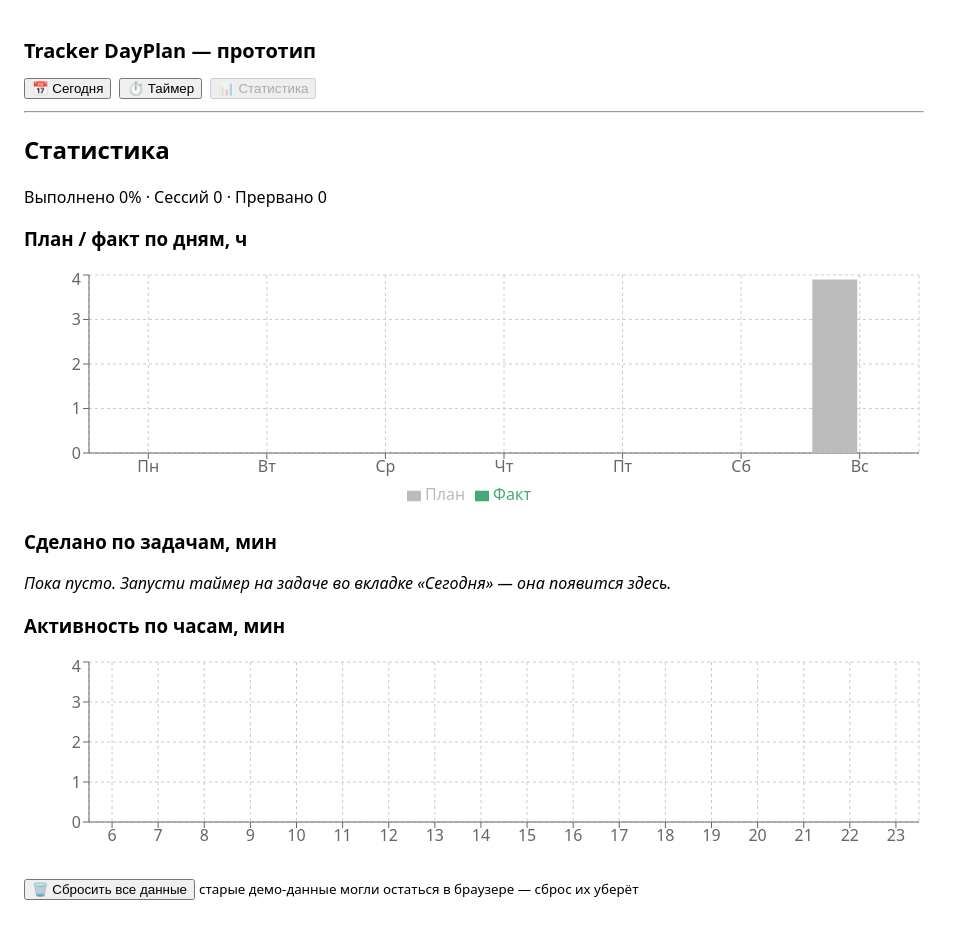
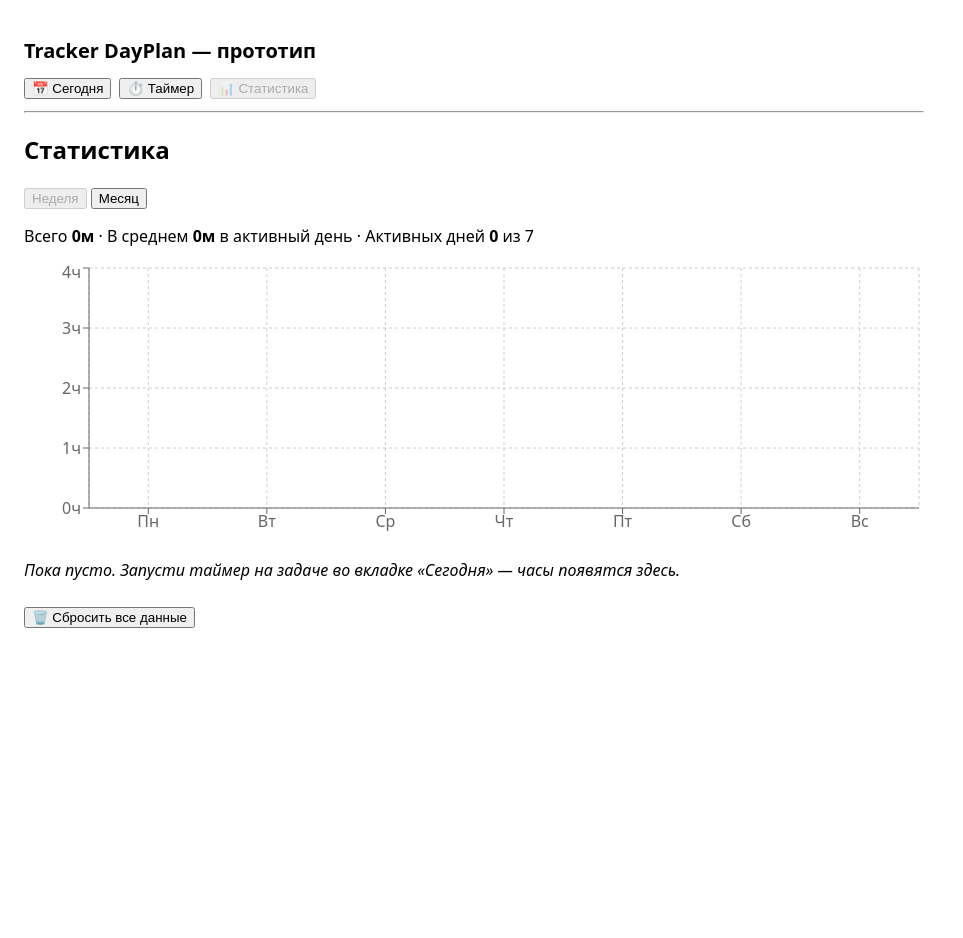
Before and after one commit to Aistben/Tracker_DayPlan, a React (Vite) app: page / in a window 1280 px wide. Both pictures are taken after a click on the button "📊 Статистика". Shown: the whole page, without its empty margins (0-963 px from the left). After the commit the page ends 800 px from the top, so only its background shows below. Built offline with nearby package versions, Linux system fonts and the light colour scheme.

Commit message:
Статистика упрощена до одного графика: часы по дням, неделя/месяц
Co-authored-by: arena-agent <297053741+arena-agent@users.noreply.github.com>

```diff
--- a/src/screens/Stats.tsx
+++ b/src/screens/Stats.tsx
@@ -1,156 +1,99 @@
-import { useMemo } from "react";
+import { useMemo, useState } from "react";
 import {
-  Bar, BarChart, CartesianGrid, Legend,
-  ResponsiveContainer, Tooltip, XAxis, YAxis,
+  Bar, BarChart, CartesianGrid, ResponsiveContainer, Tooltip, XAxis, YAxis,
 } from "recharts";
-import { STATUS_EMOJI } from "../lib/types";
 import { shiftISO, todayISO } from "../lib/storage";
 import type { useStore } from "../lib/useStore";
 
+type Period = 7 | 30;
+
 export default function Stats({ store }: { store: ReturnType<typeof useStore> }) {
   const { data } = store;
+  const [days, setDays] = useState<Period>(7);
 
-  // План/факт по дням за неделю.
-  const week = useMemo(() => {
+  // Единственный график: сколько часов ушло по дням.
+  const chart = useMemo(() => {
     const today = todayISO();
-    return Array.from({ length: 7 }, (_, i) => {
-      const date = shiftISO(today, i - 6);
-      const dayTasks = data.tasks.filter((t) => t.date === date);
-      const ids = new Set(dayTasks.map((t) => t.id));
-      const spent = data.sessions
-        .filter((s) => s.taskId && ids.has(s.taskId) && s.type === "focus")
-        .reduce((sum, s) => sum + s.durationMinutes, 0);
-      const plan = dayTasks.reduce((sum, t) => sum + t.plannedMinutes, 0);
-      return {
-        day: ["Пн", "Вт", "Ср", "Чт", "Пт", "Сб", "Вс"][
-          (new Date(date + "T00:00:00").getDay() + 6) % 7
-        ],
-        План: +(plan / 60).toFixed(1),
-        Факт: +(spent / 60).toFixed(1),
-      };
-    });
-  }, [data]);
-
-  // Что реально сделано: задачи с потраченным временем.
-  const byTask = useMemo(() => {
-    const spent = new Map<string, number>();
-    data.sessions
-      .filter((x) => x.type === "focus" && x.taskId)
-      .forEach((x) => {
-        spent.set(x.taskId!, (spent.get(x.taskId!) ?? 0) + x.durationMinutes);
-      });
-    return [...spent.entries()]
-      .map(([id, min]) => {
-        const t = data.tasks.find((x) => x.id === id);
-        return {
-          id,
-          name: t?.title ?? "Удалённая задача",
-          status: t?.status,
-          date: t?.date ?? "",
-          мин: min,
-          plan: t?.plannedMinutes ?? 0,
-        };
-      })
-      .sort((a, b) => b.мин - a.мин);
-  }, [data]);
-
-  // Активность по часам суток.
-  const byHour = useMemo(() => {
-    const arr = Array.from({ length: 24 }, (_, h) => ({ hour: `${h}`, мин: 0 }));
+    // Минуты фокус-сессий, разложенные по датам.
+    const byDate = new Map<string, number>();
     data.sessions
       .filter((s) => s.type === "focus")
       .forEach((s) => {
-        arr[new Date(s.startedAt).getHours()].мин += s.durationMinutes;
+        const d = new Date(s.startedAt);
+        const off = d.getTimezoneOffset();
+        const iso = new Date(d.getTime() - off * 60000).toISOString().slice(0, 10);
+        byDate.set(iso, (byDate.get(iso) ?? 0) + s.durationMinutes);
       });
-    return arr.filter((x) => +x.hour >= 6);
-  }, [data]);
 
-  const focus = data.sessions.filter((s) => s.type === "focus");
-  const doneCount = data.tasks.filter((t) => t.status === "done").length;
-  const closed = data.tasks.filter((t) => t.status !== "planned" && t.status !== "moved").length;
-  const rate = closed ? Math.round((doneCount / closed) * 100) : 0;
+    return Array.from({ length: days }, (_, i) => {
+      const date = shiftISO(today, i - (days - 1));
+      const min = byDate.get(date) ?? 0;
+      const dow = ["Пн", "Вт", "Ср", "Чт", "Пт", "Сб", "Вс"][
+        (new Date(date + "T00:00:00").getDay() + 6) % 7
+      ];
+      return {
+        // за неделю — дни недели, за месяц — числа
+        label: days === 7 ? dow : date.slice(8),
+        часы: +(min / 60).toFixed(1),
+        date,
+      };
+    });
+  }, [data.sessions, days]);
+
+  const totalMin = chart.reduce((s, d) => s + d.часы * 60, 0);
+  const activeDays = chart.filter((d) => d.часы > 0).length;
+  const avg = activeDays ? totalMin / activeDays : 0;
+
+  const fmtH = (min: number) => {
+    const h = Math.floor(min / 60);
+    const m = Math.round(min % 60);
+    return h ? `${h}ч ${m}м` : `${m}м`;
+  };
 
   return (
     <div>
       <h2>Статистика</h2>
+
       <p>
-        Выполнено {rate}% · Сессий {focus.length} · Прервано{" "}
-        {focus.filter((s) => !s.completed).length}
+        <button onClick={() => setDays(7)} disabled={days === 7}>
+          Неделя
+        </button>{" "}
+        <button onClick={() => setDays(30)} disabled={days === 30}>
+          Месяц
+        </button>
       </p>
 
-      <h3>План / факт по дням, ч</h3>
-      <div style={{ width: "100%", height: 240 }}>
+      <p>
+        Всего <strong>{fmtH(totalMin)}</strong> · В среднем{" "}
+        <strong>{fmtH(avg)}</strong> в активный день · Активных дней{" "}
+        <strong>{activeDays}</strong> из {days}
+      </p>
+
+      <div style={{ width: "100%", height: 280 }}>
         <ResponsiveContainer>
-          <BarChart data={week}>
+          <BarChart data={chart}>
             <CartesianGrid strokeDasharray="3 3" />
-            <XAxis dataKey="day" />
-            <YAxis />
-            <Tooltip />
-            <Legend />
-            <Bar dataKey="План" fill="#bbb" />
-            <Bar dataKey="Факт" fill="#4a7" />
+            <XAxis dataKey="label" interval={days === 7 ? 0 : 2} />
+            <YAxis unit="ч" />
+            <Tooltip
+              formatter={(v: number) => [`${v} ч`, "Потрачено"]}
+              labelFormatter={(_, p) => p?.[0]?.payload?.date ?? ""}
+            />
+            <Bar dataKey="часы" fill="#4a7" />
           </BarChart>
         </ResponsiveContainer>
       </div>
 
-      <h3>Сделано по задачам, мин</h3>
-      {!byTask.length ? (
+      {!totalMin && (
         <p>
           <em>
-            Пока пусто. Запусти таймер на задаче во вкладке «Сегодня» — она
-            появится здесь.
+            Пока пусто. Запусти таймер на задаче во вкладке «Сегодня» — часы
+            появятся здесь.
           </em>
         </p>
-      ) : (
-        <>
-          <div style={{ width: "100%", height: Math.max(160, byTask.length * 34) }}>
-            <ResponsiveContainer>
-              <BarChart data={byTask} layout="vertical" margin={{ left: 10, right: 30 }}>
-                <CartesianGrid strokeDasharray="3 3" />
-                <XAxis type="number" />
-                <YAxis type="category" dataKey="name" width={180} />
-                <Tooltip />
-                <Bar dataKey="мин" fill="#4a7" />
-              </BarChart>
-            </ResponsiveContainer>
-          </div>
-
-          <table border={1} cellPadding={6} style={{ width: "100%", borderCollapse: "collapse" }}>
-            <thead>
-              <tr>
-                <th>Задача</th><th>Статус</th><th>Дата</th><th>Факт / План</th>
-              </tr>
-            </thead>
-            <tbody>
-              {byTask.map((t) => (
-                <tr key={t.id}>
-                  <td>{t.name}</td>
-                  <td>{t.status ? STATUS_EMOJI[t.status] : "—"}</td>
-                  <td>{t.date}</td>
-                  <td>
-                    {t.мин}м / {t.plan}м
-                  </td>
-                </tr>
-              ))}
-            </tbody>
-          </table>
-        </>
       )}
 
-      <h3>Активность по часам, мин</h3>
-      <div style={{ width: "100%", height: 200 }}>
-        <ResponsiveContainer>
-          <BarChart data={byHour}>
-            <CartesianGrid strokeDasharray="3 3" />
-            <XAxis dataKey="hour" />
-            <YAxis />
-            <Tooltip />
-            <Bar dataKey="мин" fill="#47a" />
-          </BarChart>
-        </ResponsiveContainer>
-      </div>
-
-      <p style={{ marginTop: 20 }}>
+      <p style={{ marginTop: 24 }}>
         <button
           onClick={() =>
             confirm("Удалить все задачи и сессии? Действие необратимо.") &&
@@ -158,10 +101,7 @@ export default function Stats({ store }: { store: ReturnType<typeof useStore> })
           }
         >
           🗑️ Сбросить все данные
-        </button>{" "}
-        <small>
-          старые демо-данные могли остаться в браузере — сброс их уберёт
-        </small>
+        </button>
       </p>
     </div>
   );
```
Also changed, not shown: 1 other file (tests, documents, lock files or other folders).
